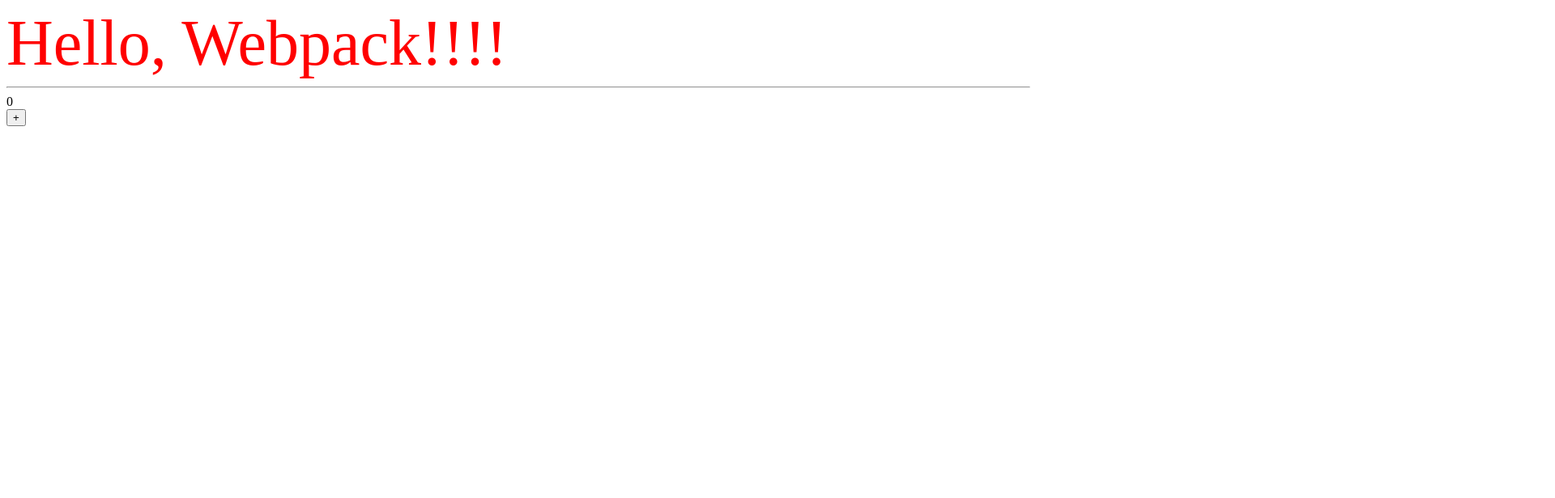
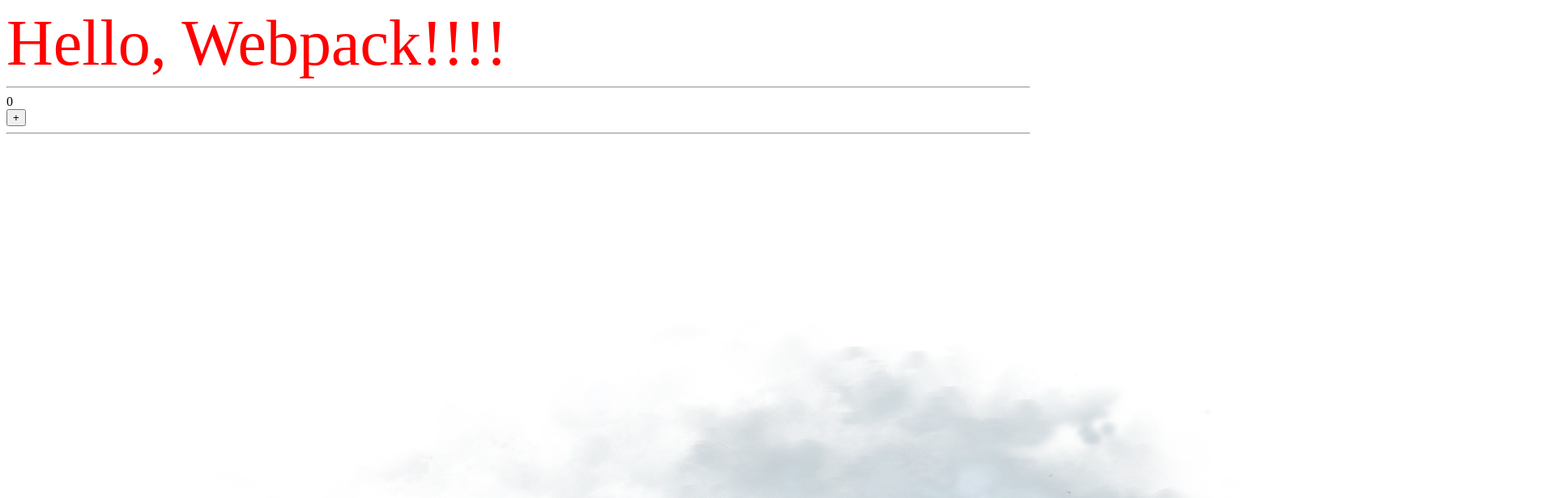
Before and after one commit to taeksoolee/webpack-react-template, a React app: page / in a window 1280 px wide. Shown: the top 616 px of the page at 81% size, 1920 px wide, since content can reach past the window. Built offline with nearby package versions, Linux system fonts and the light colour scheme.

Commit message:
add file-loader

```diff
--- a/package.json
+++ b/package.json
@@ -17,6 +17,7 @@
     "@babel/preset-react": "^7.16.7",
     "babel-loader": "^8.2.4",
     "css-loader": "^6.7.1",
+    "file-loader": "^6.2.0",
     "html-loader": "^3.1.0",
     "html-webpack-plugin": "^5.5.0",
     "style-loader": "^3.3.1",
--- a/src/App.jsx
+++ b/src/App.jsx
@@ -1,6 +1,8 @@
 import React from 'react';
 import css from './App.css'
 import Counter from './components/Counter';
+
+import clouds from './images/clouds-g49df5b05e_1920.png';
 
 const App = () => (
   <>
@@ -9,6 +11,8 @@
     </div>
     <hr />
     <Counter />
+    <hr />
+    <img src={clouds} />
   </>
 );
 export default App;
--- a/webpack.config.js
+++ b/webpack.config.js
@@ -31,6 +31,14 @@
         test: /\.css$/i,
         use: ["style-loader", "css-loader"],
       },
+      {
+        test: /\.(png|jpe?g|gif)$/i,
+        use: [
+          {
+            loader: 'file-loader',
+          },
+        ],
+      },
     ],
   },
   plugins: [
```
Also changed, not shown: src/images/clouds-g49df5b05e_1920.png (added), 1 other file (tests, documents, lock files or other folders).
